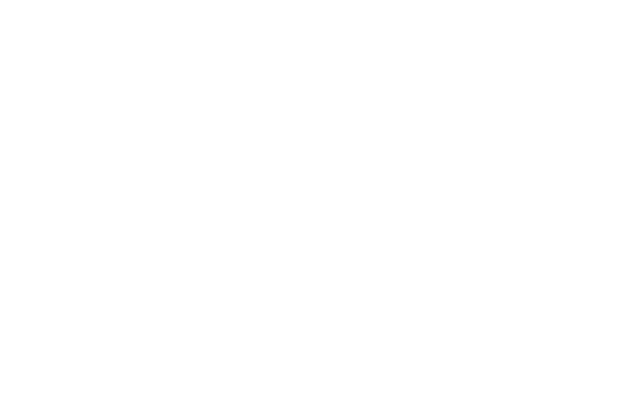
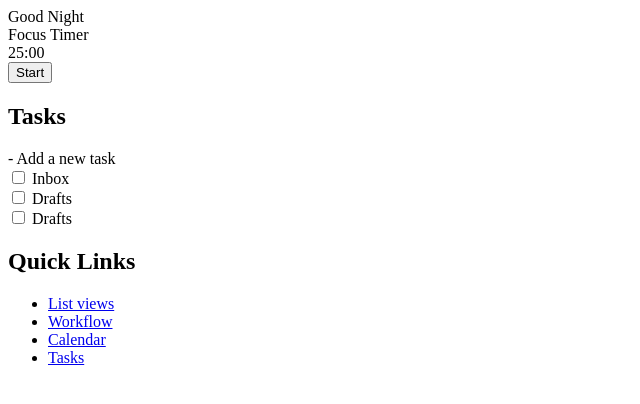
Before and after one commit to sahabbila3-lgtm/Codingcamp-9Maret2026-FadhilahEndahS, a plain HTML site: page index.html in a window 1280 px wide. Shown: the whole page, without its empty margins (0-640 px from the left). Drawn offline with Linux system fonts and the light colour scheme.

Commit message:
Update index.html

```diff
--- a/index.html
+++ b/index.html
@@ -3,9 +3,52 @@
 <head>
     <meta charset="UTF-8">
     <meta name="viewport" content="width=device-width, initial-scale=1.0">
-    <title>Document</title>
+    <title>Ramadhan Activity</title>
+    <link rel="stylesheet" href="style.css">
 </head>
 <body>
+    <div>
+        <div class="container"></div>
+        <div class="header-time" id =""
+        <h1 class ="greeting">Good Night</h1>
+        <div class="date-below" id="date-below"></div>
 
+
+
+        <div class="timer-card">
+            <div class="timer-label">Focus Timer</div>
+            <div class="timer-display">25:00</div>
+            <button class="timer-button" id="timer-button">Start</button>
+        </div>
+
+        <section class="tasks">
+            <h2>Tasks</h2>
+            <div class="add-task">- Add a new task</div>
+            <div class="task-item">
+                <input type="checkbox" id="inbox">
+                <label for="inbox">Inbox</label>
+            </div>
+            <div class="task-item">
+                <input type="checkbox" id="drafts">
+                <label for="drafts">Drafts</label>
+            </div>
+            <div class="task-item">
+                <input type="checkbox" id="drafts">
+                <label for="drafts">Drafts</label>
+            </div>
+        </section>
+
+        <section class="quick-links">
+            <h2>Quick Links</h2>
+            <ul>
+                <li><a href="#">List views</a></li>
+                <li><a href="#">Workflow</a></li>
+                <li><a href="#">Calendar</a></li>
+                <li><a href="#">Tasks</a></li>
+            </ul>
+        </section>
+    </div>
+
+    <script src="script.js"></script>
 </body>
 </html>
```
